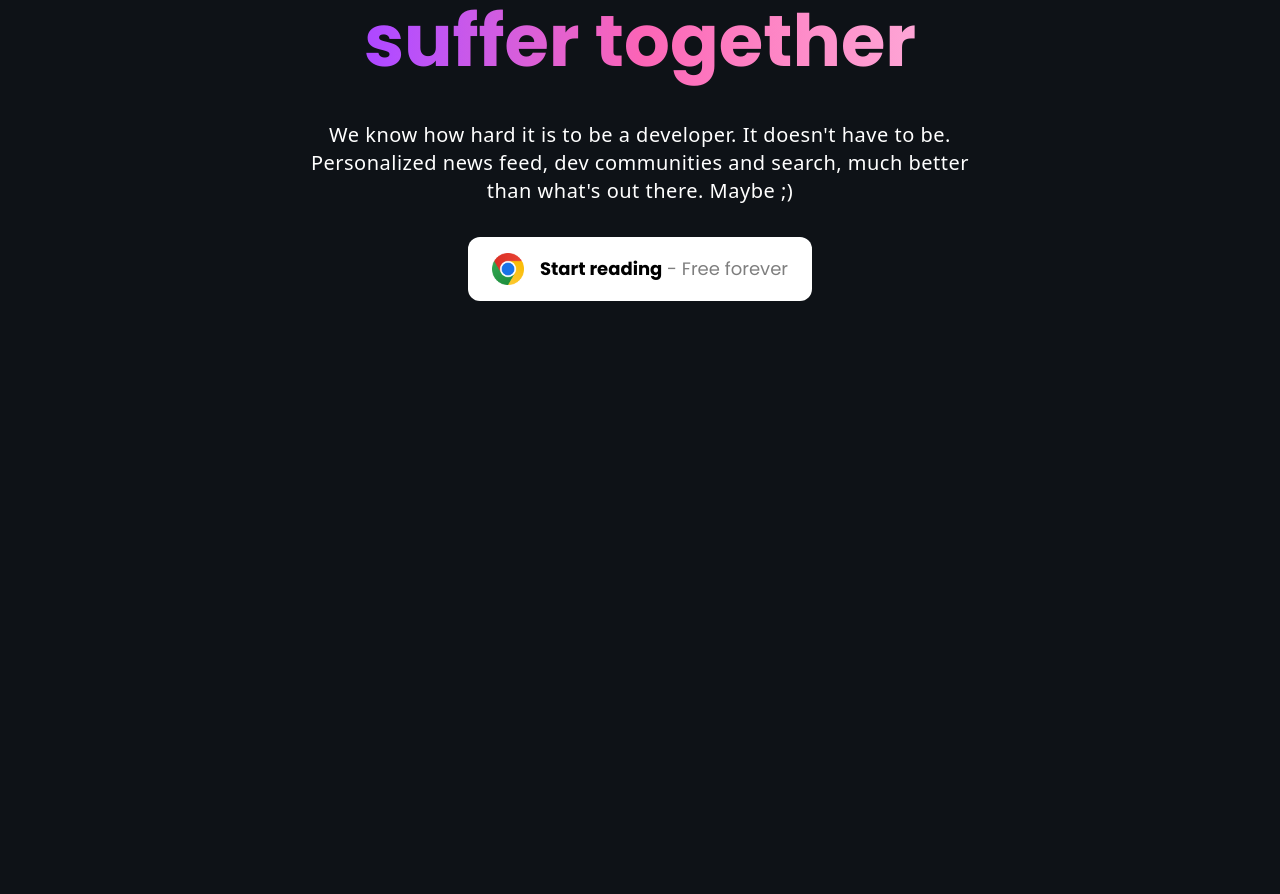
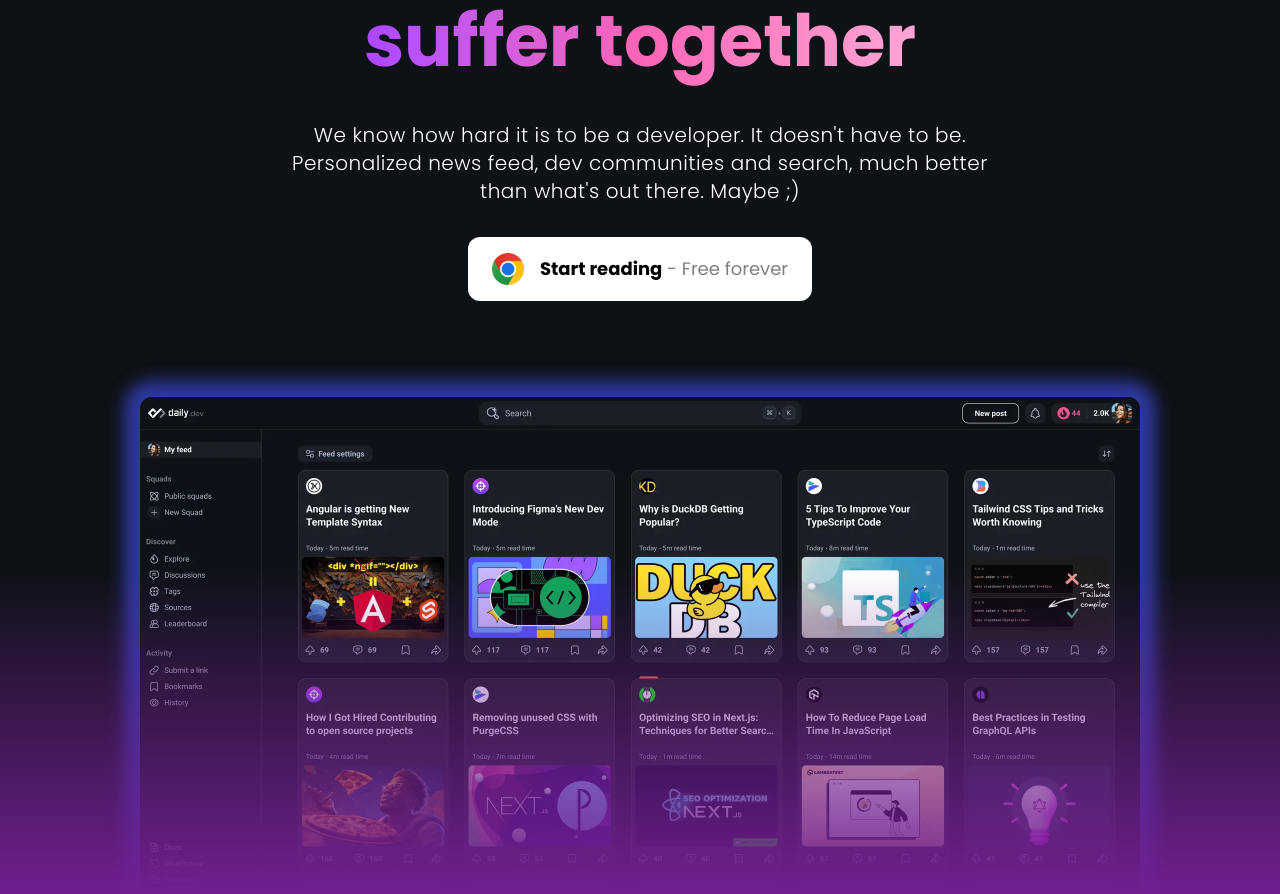
Before and after one commit to enetwarch/daily-dev-clone, a Next.js app: page / in a window 1280 px wide. Shown: the part 203-1097 px from the top of the page. Before the commit the page ends 800 px from the top, so only its background shows below. Built offline with nearby package versions, Linux system fonts and the light colour scheme.

Commit message:
added hero page image figure

```diff
--- a/src/app/components/hero.tsx
+++ b/src/app/components/hero.tsx
@@ -4,7 +4,8 @@
 
 function Hero(): React.ReactNode {
   return (
-    <section className="px-4 pt-32 flex flex-col items-center gap-4 sm:gap-6 lg:gap-8" aria-label="Hero Section">
+    <section aria-label="Hero Section" className="px-4 pt-32 flex flex-col w-full items-center relative">
+      <div className="flex flex-col z-1 gap-4 sm:gap-6 lg:gap-8 items-center">
         <h1 className="flex flex-col items-center font-poppins text-nowrap">
           <span className="text-2xl sm:text-3xl lg:text-5xl">Where developers</span>
           <strong
@@ -14,7 +15,7 @@
             suffer together
           </strong>
         </h1>
-      <p className="text-md sm:text-lg lg:text-xl font-light tracking-wide text-center max-w-[700px]">
+        <p className="text-md sm:text-lg lg:text-xl font-light tracking-wide text-center max-w-[700px] font-poppins">
           We know how hard it is to be a developer. It doesn't have to be. Personalized news feed, dev communities and
           search, much better than what's out there. Maybe ;{")"}
         </p>
@@ -36,6 +37,33 @@
             <Image src="/get-it-on-google-play.svg" alt="daily.dev on Google Play" width="200" height="50" />
           </div>
         </a>
+      </div>
+      <figure className="px-4 pt-24">
+        <div className="rounded-t-xl shadow-[0_0_1rem_1rem_#2e389f]">
+          <Image
+            src="/hero-desktop-view.webp"
+            alt="daily.dev on Desktop View"
+            width="1000"
+            height="500"
+            className="rounded-t-xl hidden lg:inline-block"
+          />
+          <Image
+            src="/hero-tablet-view.webp"
+            alt="daily.dev on Tablet View"
+            width="750"
+            height="572"
+            className="rounded-t-xl hidden sm:inline-block lg:hidden"
+          />
+          <Image
+            src="/hero-mobile-view.webp"
+            alt="daily.dev on Mobile View"
+            width="400"
+            height="400"
+            className="rounded-t-xl inline-block sm:hidden"
+          />
+        </div>
+      </figure>
+      <div className="bg-linear-[to_bottom,transparent_70%,#711f90] absolute bottom-0 h-full w-full" />
     </section>
   );
 }
--- a/src/app/layout.tsx
+++ b/src/app/layout.tsx
@@ -4,7 +4,7 @@
 
 import type { Metadata } from "next";
 import type { NextFontWithVariable } from "next/dist/compiled/@next/font";
-import { Open_Sans, Poppins, Roboto } from "next/font/google";
+import { Poppins } from "next/font/google";
 
 import type React from "react";
 
@@ -18,21 +18,9 @@
   },
 };
 
-const openSans: NextFontWithVariable = Open_Sans({
-  variable: "--font-open-sans",
-  weight: ["400", "700"],
-  subsets: ["latin"],
-});
-
 const poppins: NextFontWithVariable = Poppins({
   variable: "--font-poppins",
-  weight: ["400", "700"],
-  subsets: ["latin"],
-});
-
-const roboto: NextFontWithVariable = Roboto({
-  variable: "--font-roboto",
-  weight: ["400", "700"],
+  weight: ["300", "400", "700"],
   subsets: ["latin"],
 });
 
@@ -43,11 +31,9 @@
 function RootLayout({ children }: RootLayoutProps): React.ReactNode {
   return (
     <html lang="en">
-      <body
-        className={`${openSans.variable} ${poppins.variable} ${roboto.variable} antialiased min-h-screen flex flex-col items-center`}
-      >
+      <body className={`${poppins.variable} antialiased min-h-screen flex flex-col items-center`}>
         <Header />
-        <main className="grow flex flex-col items-center">{children}</main>
+        <main className="grow flex flex-col items-center w-full">{children}</main>
       </body>
     </html>
   );
```
Lines whose indentation alone changed are shown as unchanged.
